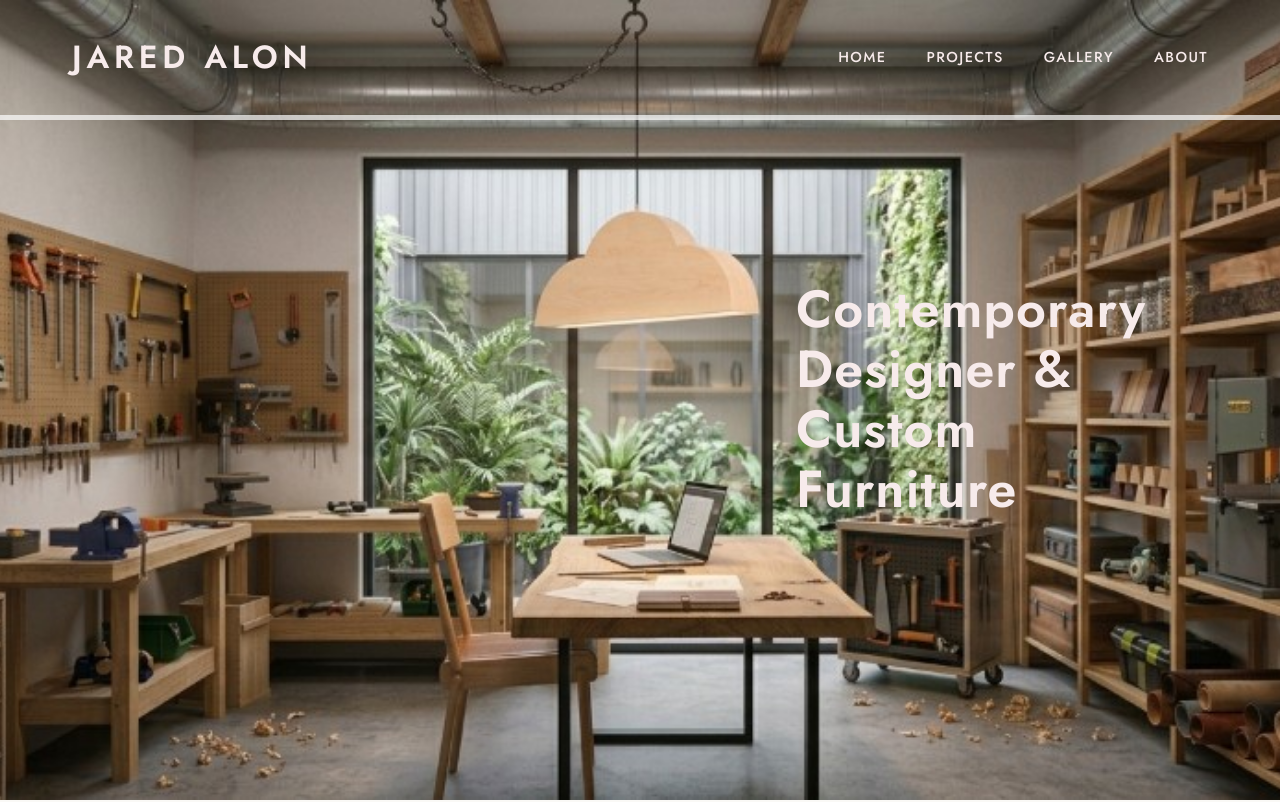
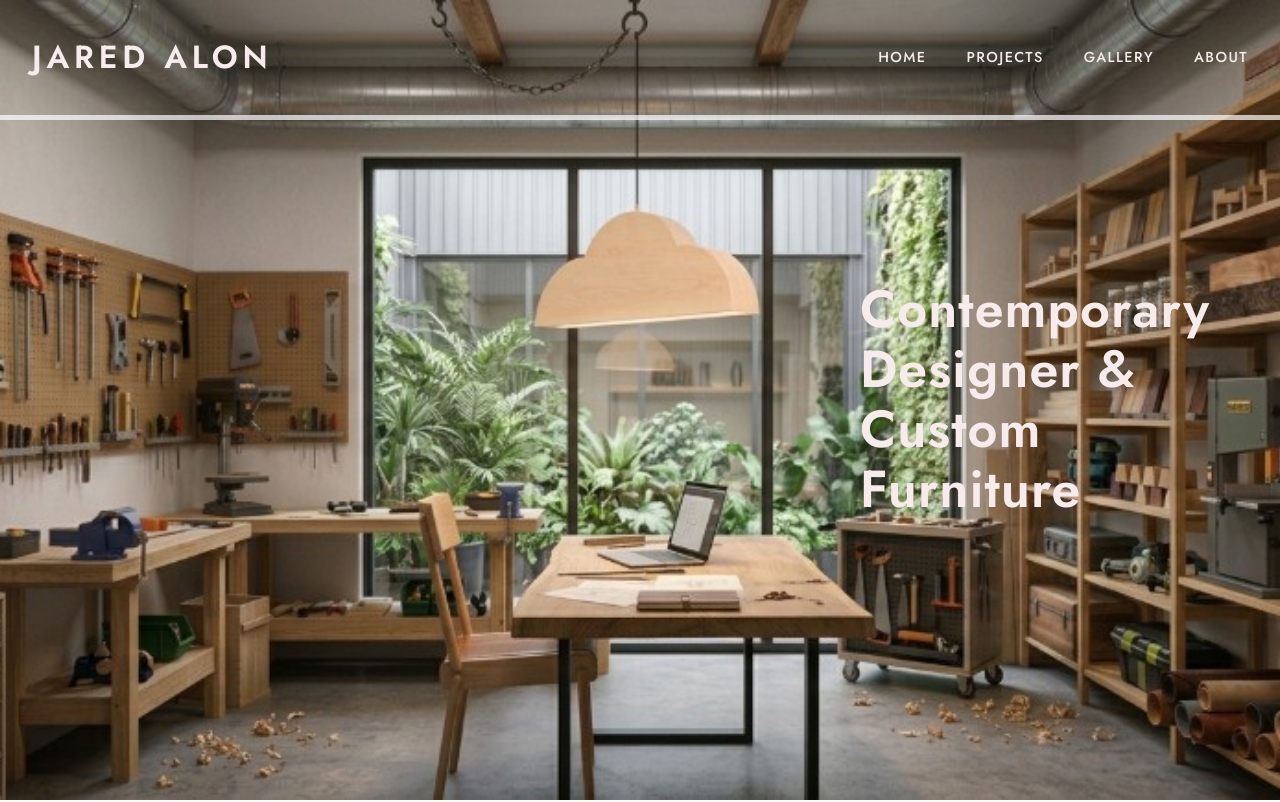
Before and after one commit to kaputkin/jared_alon, a plain HTML site: page index.html in a window 1280 px wide. Shown: the top 802 px of the page. Drawn offline with Linux system fonts and the light colour scheme.

Commit message:
Update style.css

```diff
--- a/assets/css/style.css
+++ b/assets/css/style.css
@@ -163,8 +163,6 @@ a {
 
 .header-container {
     width: 100%;
-    max-width: var(--container-max-width);
-    margin: 0 auto;
     padding: 0 2rem;
     display: flex;
     justify-content: space-between;
@@ -340,7 +338,7 @@ a {
     position: relative;
     z-index: 10;
     max-width: 420px;
-    margin-right: clamp(2rem, 8vw, 6rem);
+    margin-right: 2rem;
     padding: 0 2rem;
 }
 
```
